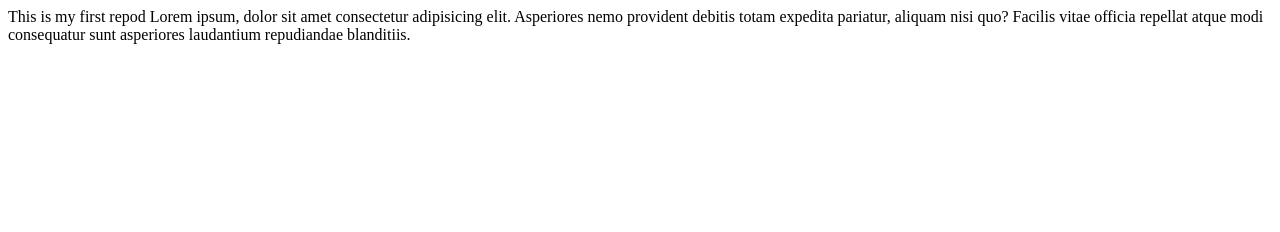
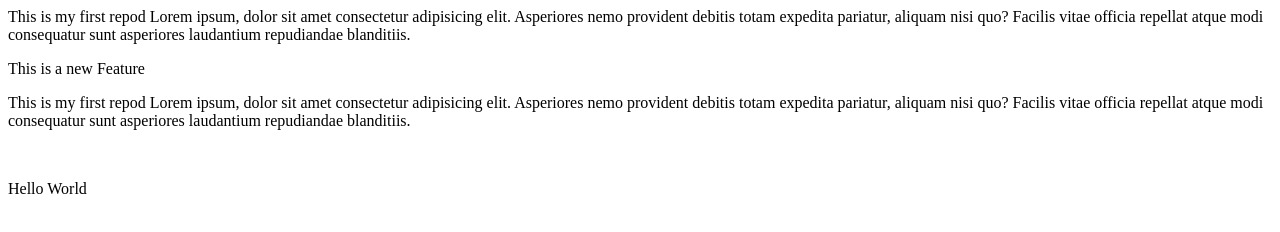
Before and after one commit to OmSelkar/localrepo, a plain HTML site: page index.html in a window 1280 px wide. Drawn offline with Linux system fonts and the light colour scheme.

Commit message:
feature added

```diff
--- a/index.html
+++ b/index.html
@@ -1,2 +1,7 @@
 <p>This is my first repod
     Lorem ipsum, dolor sit amet consectetur adipisicing elit. Asperiores nemo provident debitis totam expedita pariatur, aliquam nisi quo? Facilis vitae officia repellat atque modi consequatur sunt asperiores laudantium repudiandae blanditiis.<p>
+<p>This is a new Feature</p>
+<p>This is my first repod
+    Lorem ipsum, dolor sit amet consectetur adipisicing elit. Asperiores nemo provident debitis totam expedita pariatur, aliquam nisi quo? Facilis vitae officia repellat atque modi consequatur sunt asperiores laudantium repudiandae blanditiis.<p>
+<br>
+<p>Hello World</p>
```
